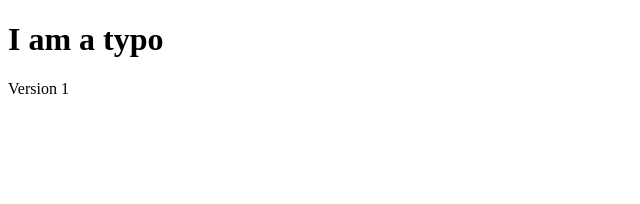
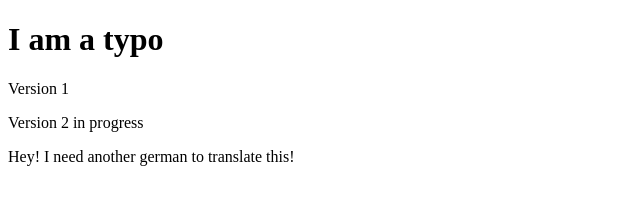
Before and after one commit to thedalyfella/ibat060319, a plain HTML site: page index.html in a window 1280 px wide. Shown: the whole page, without its empty margins (0-640 px from the left). Drawn offline with Linux system fonts and the light colour scheme.

Commit message:
Version 2 in progress

```diff
--- a/index.html
+++ b/index.html
@@ -14,5 +14,7 @@
     <body>
         <h1>I am a typo</h1>
         <p>Version 1</p>
+        <p>Version 2 in progress</p>
+        <p>Hey! I need another german to translate this!</p>
     </body>
 </html>
```
